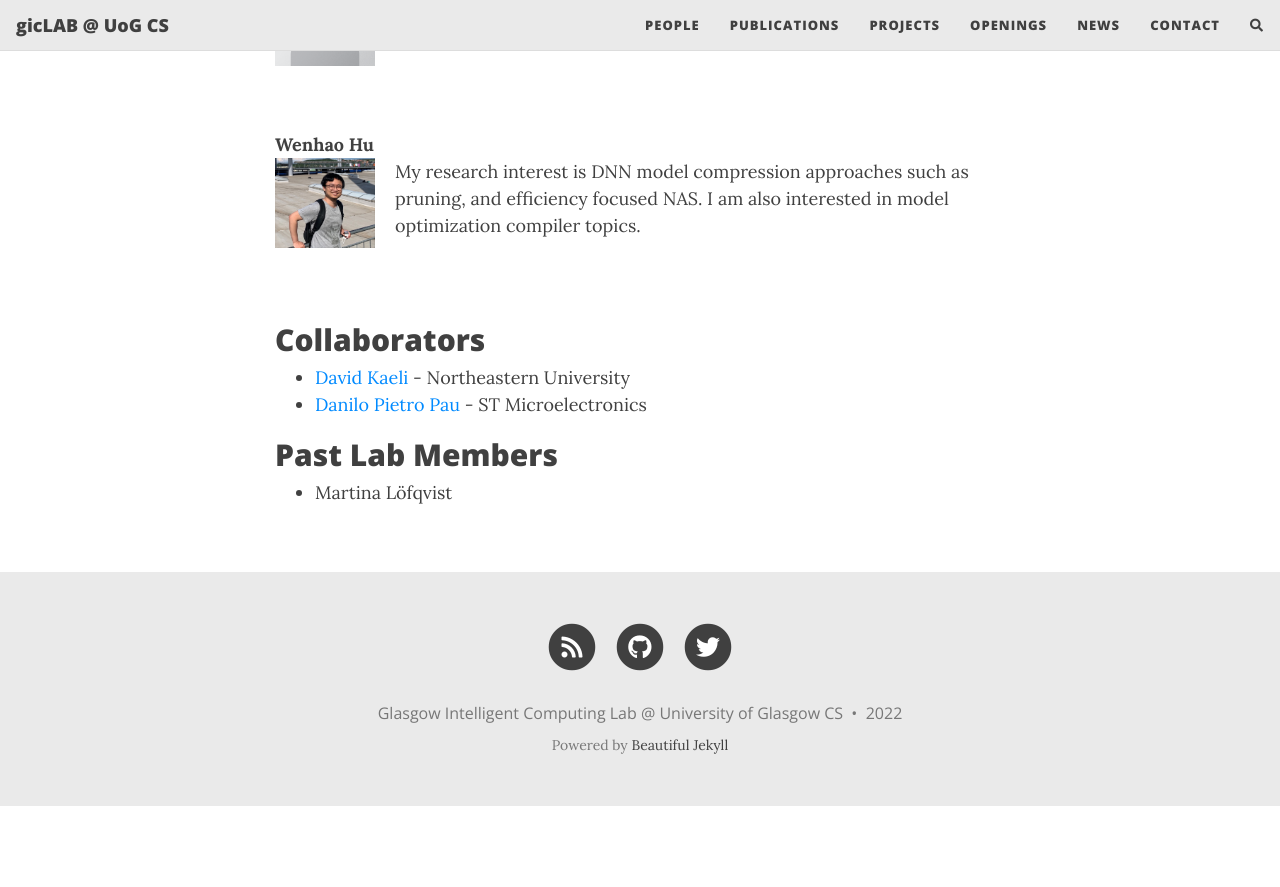
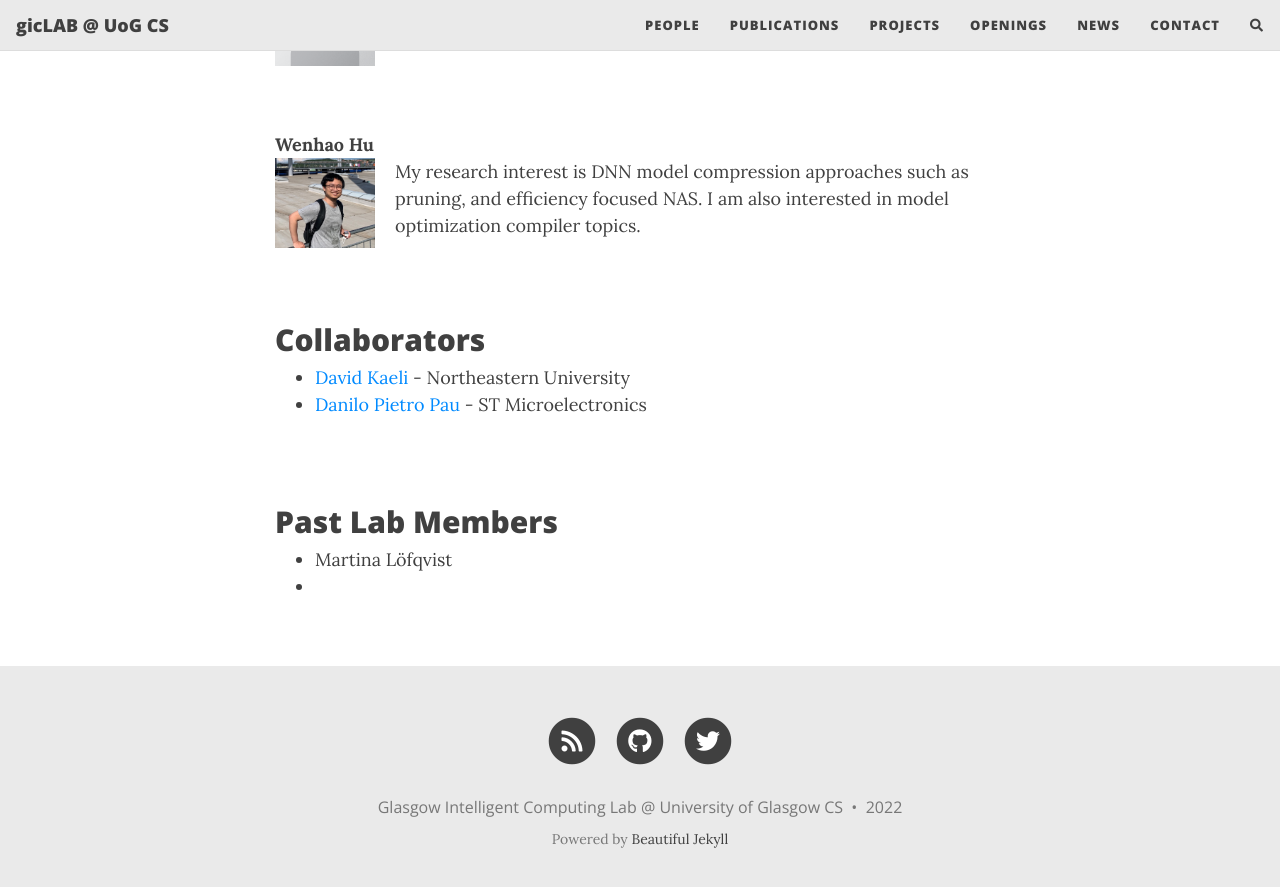
Before and after one commit to gicLAB/gicLAB.github.io, a Jekyll site: the page built from people.md, in a window 1280 px wide and 900 px high, scrolled down 1404 px. Shown: the top 887 px of the window. Built offline with Jekyll 4.4.1, drawn with Linux system fonts in a browser that asks for light colours; nearby versions of some CDN libraries; comment, search, counter and statistics services are not loaded; before the commit the page ends 2210 px from its top, so only the background shows below that.

Commit message:
Update people.md

```diff
--- a/people.md
+++ b/people.md
@@ -57,10 +57,12 @@ My research interest is DNN model compression approaches such as pruning, and ef
 - [Danilo Pietro Pau](https://www.linkedin.com/in/danilopietropau/) - ST Microelectronics
 
 <!-- ## Visiting Researchers-->
+<br>
 
 ## Past Lab Members
 
 - Martina Löfqvist
+-
 <!-- ### Research Interns -->
 <!-- - Some Guy -->
 <!-- - Someone else (now @ company) -->
```
